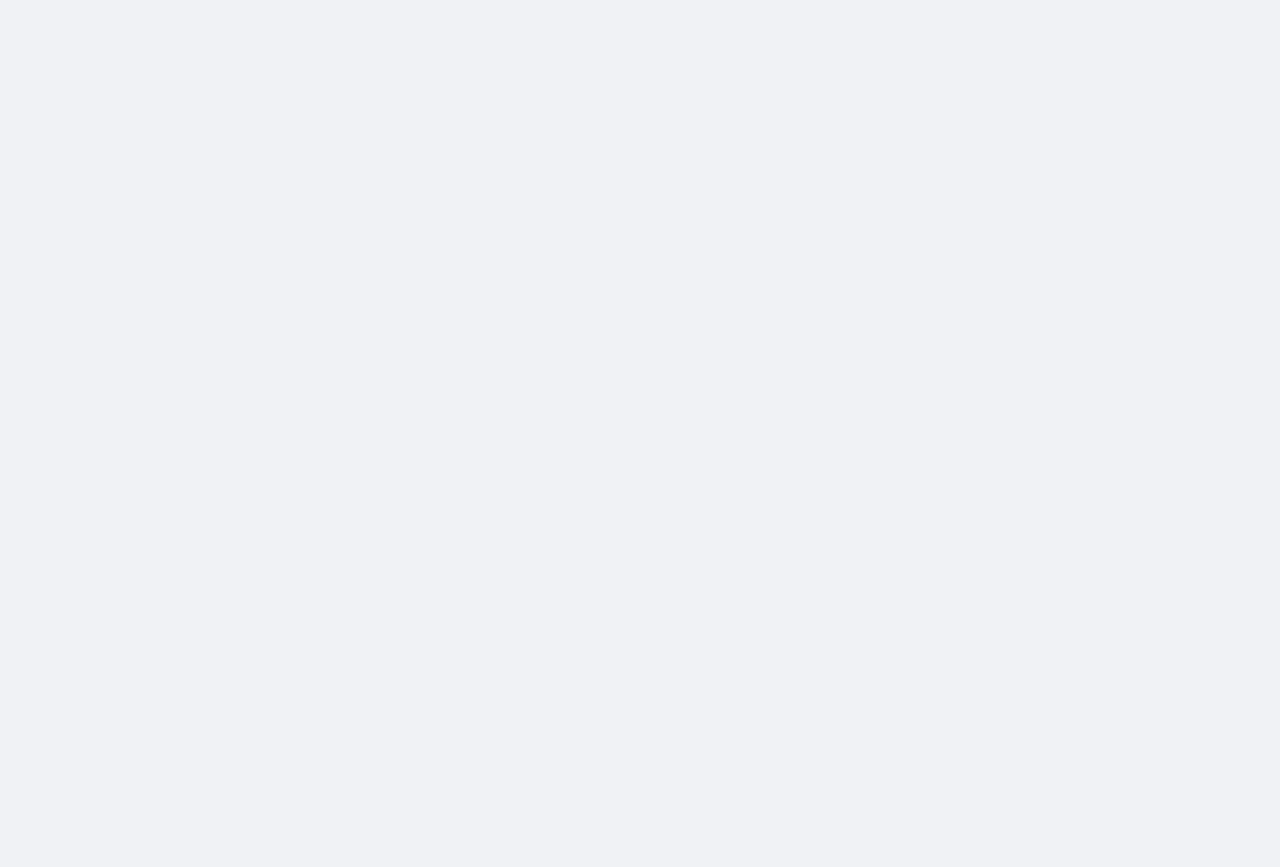
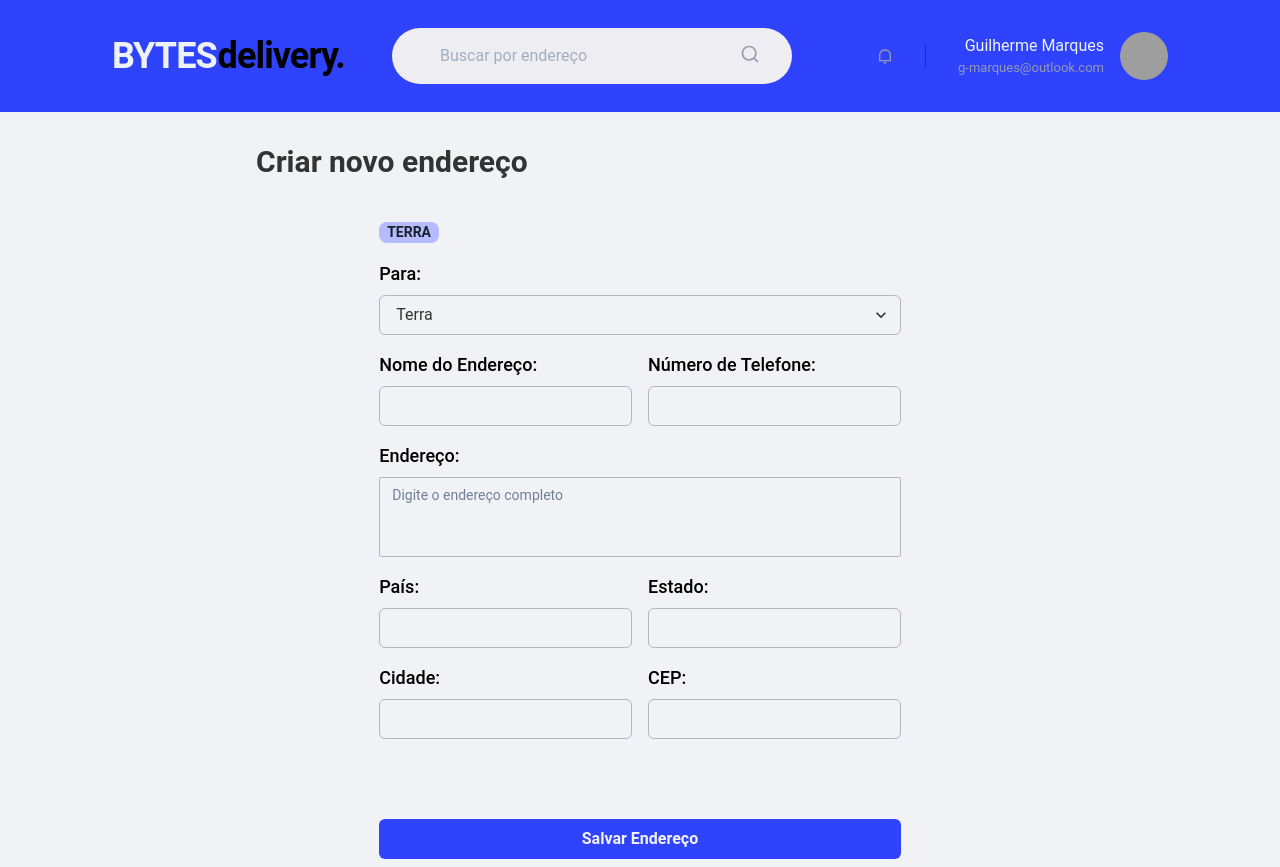
Before and after one commit to GuilhermeMarques1/bytes-delivery, a React (Vite) app: page /newaddress in a window 1280 px wide. Before the commit this address had no page. Before the commit the page ends 800 px from the top, so only its background shows below. Built offline with nearby package versions, Linux system fonts and the light colour scheme; grey boxes are pictures that could not be loaded.

Commit message:
feat: Add page to create address

```diff
--- /dev/null
+++ b/src/pages/CreateAddress.tsx
@@ -0,0 +1,164 @@
+import {
+  Flex,
+  Heading,
+  Box,
+  Button,
+  FormControl,
+  FormLabel,
+  Input,
+  Select,
+  Stack,
+  Textarea,
+  VStack,
+  Badge,
+} from '@chakra-ui/react'
+import React, { useState } from 'react'
+
+import { Header } from '../components/Header'
+
+export function CreateAddress() {
+  const [option, setOption] = useState('terra')
+  const [name, setName] = useState('')
+  const [phoneNumber, setPhoneNumber] = useState('')
+  const [address, setAddress] = useState('')
+  const [country, setCountry] = useState('')
+  const [state, setState] = useState('')
+  const [city, setCity] = useState('')
+  const [zipCode, setZipCode] = useState('')
+
+  const handleSubmit = (event: React.FormEvent) => {
+    event.preventDefault()
+
+    console.log({
+      option,
+      name,
+      phoneNumber,
+      address,
+      country,
+      state,
+      city,
+      zipCode,
+    })
+
+    setOption('terra')
+    setName('')
+    setPhoneNumber('')
+    setAddress('')
+    setCountry('')
+    setState('')
+    setCity('')
+    setZipCode('')
+  }
+
+  return (
+    <>
+      <Header></Header>
+      <Flex
+        w="60%"
+        direction="column"
+        alignSelf="center"
+        margin="auto"
+        marginTop="2rem"
+      >
+        <Heading as="h1" size="lg" marginBottom="2rem">
+          Criar novo endereço
+        </Heading>
+
+        <Box p={2} w="70%" m="auto">
+          <Box mb="4">
+            <Badge bg="blue.700" px="2" fontSize="sm" borderRadius="8px">
+              Terra
+            </Badge>
+          </Box>
+
+          <form onSubmit={handleSubmit}>
+            <VStack spacing={4} align="stretch">
+              <FormControl id="option">
+                <FormLabel>Para:</FormLabel>
+                <Select
+                  value={option}
+                  onChange={(e) => setOption(e.target.value)}
+                >
+                  <option value="terra">Terra</option>
+                  <option value="marte">Marte</option>
+                </Select>
+              </FormControl>
+
+              <Stack direction={{ base: 'column', md: 'row' }} spacing={4}>
+                <FormControl id="name">
+                  <FormLabel>Nome do Endereço:</FormLabel>
+                  <Input
+                    type="text"
+                    value={name}
+                    onChange={(e) => setName(e.target.value)}
+                  />
+                </FormControl>
+                <FormControl id="phoneNumber">
+                  <FormLabel>Número de Telefone:</FormLabel>
+                  <Input
+                    type="tel"
+                    value={phoneNumber}
+                    onChange={(e) => setPhoneNumber(e.target.value)}
+                  />
+                </FormControl>
+              </Stack>
+
+              <FormControl id="address">
+                <FormLabel>Endereço:</FormLabel>
+                <Textarea
+                  value={address}
+                  onChange={(e) => setAddress(e.target.value)}
+                  placeholder="Digite o endereço completo"
+                  size="sm"
+                  resize="none"
+                />
+              </FormControl>
+
+              <Stack direction={{ base: 'column', md: 'row' }} spacing={4}>
+                <FormControl id="country">
+                  <FormLabel>País:</FormLabel>
+                  <Input
+                    type="text"
+                    value={country}
+                    onChange={(e) => setCountry(e.target.value)}
+                  />
+                </FormControl>
+                <FormControl id="state">
+                  <FormLabel>Estado:</FormLabel>
+                  <Input
+                    type="text"
+                    value={state}
+                    onChange={(e) => setState(e.target.value)}
+                  />
+                </FormControl>
+              </Stack>
+
+              <Stack direction={{ base: 'column', md: 'row' }} spacing={4}>
+                <FormControl id="city">
+                  <FormLabel>Cidade:</FormLabel>
+                  <Input
+                    type="text"
+                    value={city}
+                    onChange={(e) => setCity(e.target.value)}
+                  />
+                </FormControl>
+                <FormControl id="zipCode">
+                  <FormLabel>CEP:</FormLabel>
+                  <Input
+                    type="text"
+                    value={zipCode}
+                    onChange={(e) => setZipCode(e.target.value)}
+                  />
+                </FormControl>
+              </Stack>
+
+              <Button mt="4rem" bg="blue.900" color="white.100" type="submit">
+                Salvar Endereço
+              </Button>
+            </VStack>
+          </form>
+        </Box>
+      </Flex>
+    </>
+  )
+}
--- a/src/pages/Home.tsx
+++ b/src/pages/Home.tsx
@@ -1,9 +1,12 @@
 import { Button, Flex, Heading, RadioGroup, Stack } from '@chakra-ui/react'
+import { useNavigate } from 'react-router-dom'
 
 import { Header } from '../components/Header'
 import { AddressBox } from '../components/AddressBox'
 
 export function Home() {
+  const navigate = useNavigate()
+
   return (
     <>
       <Header />
@@ -25,6 +28,7 @@ export function Home() {
           border="1px solid"
           borderColor="blue.900"
           color="blue.900"
+          onClick={() => navigate('/newaddress')}
         >
           Adicionar Endereço
         </Button>
--- a/src/routes.tsx
+++ b/src/routes.tsx
@@ -1,12 +1,14 @@
 import { BrowserRouter, Route, Routes } from 'react-router-dom'
 
 import { Home } from './pages/Home'
+import { CreateAddress } from './pages/CreateAddress'
 
 export function AppRoutes() {
   return (
     <BrowserRouter>
       <Routes>
         <Route path="/" element={<Home />} />
+        <Route path="/newaddress" element={<CreateAddress />} />
       </Routes>
     </BrowserRouter>
   )
```
